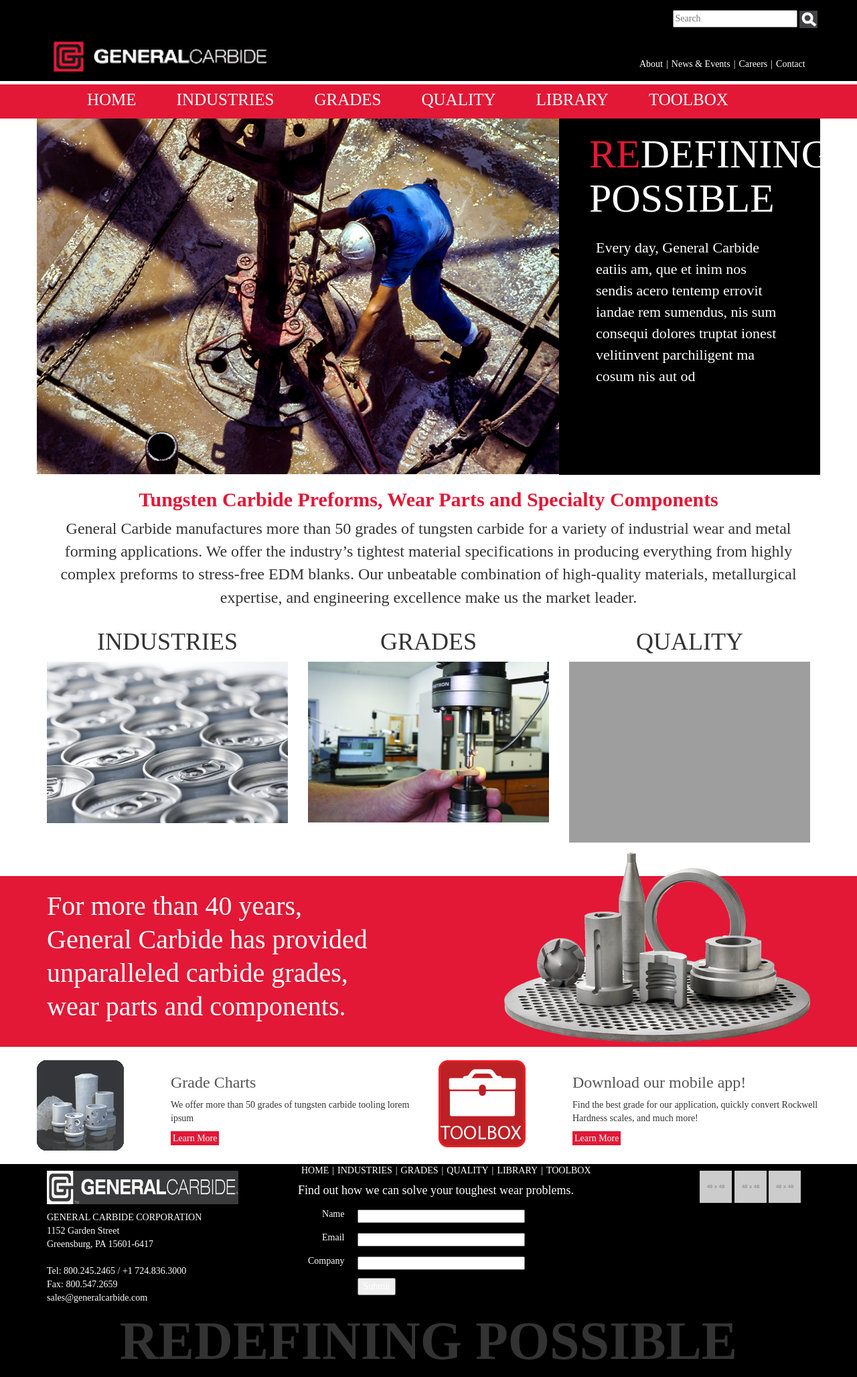
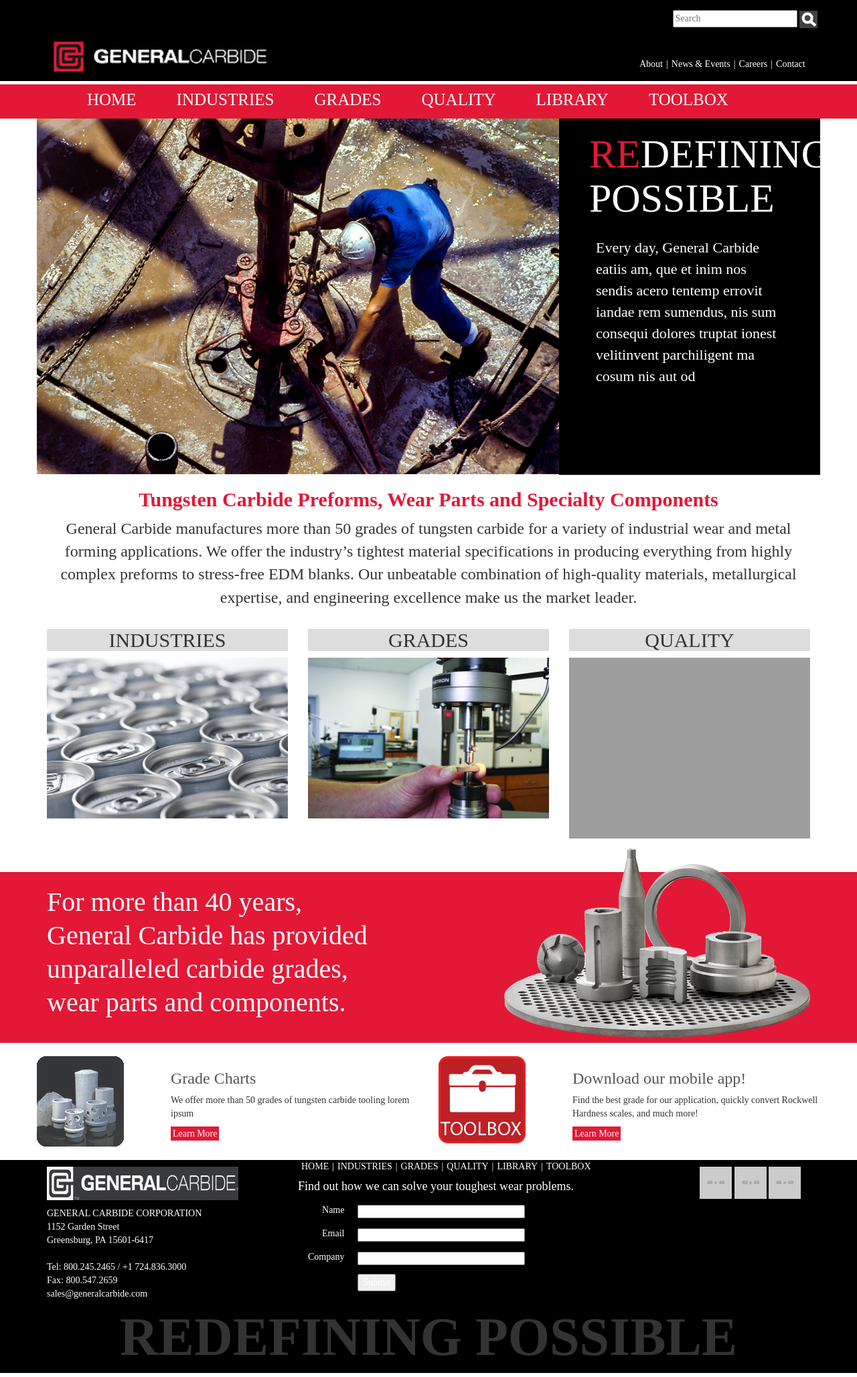
Before and after one commit to LevyMG-MBosco/GC-2015, a PHP site: page / in a window 1280 px wide. Shown: the whole page at 67% size. Run offline with PHP 8.4, Linux system fonts and the light colour scheme; grey boxes labelled with a size stand in for pictures from a placeholder-image service; some libraries are stand-ins or nearby versions; grey boxes are pictures that could not be loaded.

Commit message:
Sort out the sub overlays on index

```diff
--- a/assets/css/theme.css
+++ b/assets/css/theme.css
@@ -112,12 +112,26 @@
 	padding: 5px;
 }
 
-.overlay{
+.overlay-header{
+	background: #ddd;
+}
+
+.overlay-header h1{
+	margin-bottom: 0px;
+}
+
+/* Landing page overlay */
+
+.overlay-opacity{
+	width: 100%;
 	height: 100%;
-	width: 100%;
 	position: absolute;
-	top: 0px;
-	left: 0px;
+	left: 0;
+	top: 0;
+	background-color: rgba(0,0,0,0.2);
+	border-left: 15px solid #fff;
+	border-right: 15px solid #fff;
+	display:none;
 	padding: 0px 15px;
 }
 
@@ -314,20 +328,6 @@
 	line-height: 32px;
 }
 
-
-/* Landing page overlay */
-.overlay{
-	width: 100%;
-	height: 100%;
-	position: absolute;
-	left: 0;
-	top: 0;
-	background-color: rgba(0,0,0,0.2);
-	border-left: 15px solid #fff;
-	border-right: 15px solid #fff;
-	display:none;
-}
-
 .thin-text{
 	font-weight: 300;
 }
--- a/assets/js/app.js
+++ b/assets/js/app.js
@@ -1,22 +1,4 @@
 /* Driver for the mobile nav */
-//Json of the content to be injected by the nav
-var content = {
-  "nav0":"<img src='http://placehold.it/780x162' /><h1>Combining Experience & Enthusiasm to Serve You Better</h1><p>Since 1968, we’ve been supplying industry with cemented carbide for the most demanding industrial wear and metal forming applications. Today, we offer more than 50 grades of cemented carbide for applications ranging from pure abrasion to high impingement erosive wear to chemical/mechanical corrosive wear, including applications that involve high-impact strength.</p><p>Our experienced team of application engineers and market managers can recommend Sinter-HIP grade formulations that best fit each customer’s application. With manufacturing capabilities that ensure high quality and reliable delivery, General Carbide is your best source for cemented carbide, high binder cobalt grades and more.</p><p>Having been in business for more than 45 years, we still approach every customer’s challenge with unmatched enthusiasm. Let us show you how we can meet your industrial wear requirements and help you enhance productivity.</p>",
-  "nav1":"<img src='http://placehold.it/780x162' /><h1>Ammunition Tooling & Firearms Manufacturing</h1><p>At General Carbide, we offer a wide range of finished tooling for use in ammunition & firearms production. Such Sinter-HIPed tooling includes:</p><ul><li>Draw Dies</li><li>Profile Dies</li><li>Punches</li><li>Forged Tooling</li><li>AP Cores</li></ul><p>In addition to our standard grades, we supply premium grades to provide high toughness, good wear and corrosion resistance, and anti-galling. They include:</p><ul><li>GC-813CT</li><li>GC-411CT</li><li>GC-613CT</li><li>GC-618CT</li><li>GC-320T</li></ul><p>As holder of a Type 10 Federal Firearms License, we’re able to serve manufacturers of firearms, ammunition and ammunition components.</p>",
-  "nav2":"<img src='http://placehold.it/780x162' /><h1>Can Tooling</h1><p>We offer finished tooling made of tungsten carbide for can manufacturing applications. By producing a variety of grades with cobalt or nickel binders, General Carbide is able to help you meet your requirements related to:</p><ul>  <li>Bodymaker Punches</li>  <li>Cupper Tooling</li>  <li>Ironing Rings</li>  <li>Rivet Tooling</li>  <li>Score Dies</li>  <li>Scroll Dies</li>  <li>Tab Tooling</li></ul><p>We also manufacture can tooling components for customers worldwide who need custom-shaped perform blanks and blocks for Wire EDM.</p><p>All of our can tooling products are Sinter-HIPed to ensure optimum metallurgical quality, and our corrosion-resistant grades help to prevent damage to your tooling components during the fabrication process, and leaching from various lubricants.</p>",
-  "nav3":"<img src='http://placehold.it/780x162' /><h1>Fastener Tooling</h1><p>General Carbide manufactures semi-finished tooling used to manufacture heading dies. Our quality preforms or semi-finished nibs are manufactured to your specifications. We offer carbide grades with cobalt binder content ranging from 3% to 30%, as well as 11 grades of carbide with tantalum added for applications where galling is a significant consideration.</p><p>To meet your release schedules, we offer a comprehensive stocking program that allows us to manufacture parts on hold them on the shelf up to three months.</p><p>Quick delivery is available on our standard grades of 13%-25% cobalt.</p>",
-  "nav4":"<img src='http://placehold.it/780x162' /><h1>General Metalforming</h1><p>We manufacture semi-finished tooling used to manufacture extrusion dies. We can make parts with diameters up to 15.75” OD, and as long as 24”. Our capabilities also include pre-forming complex ID forms and providing superior Electrical Discharge Machining (EDM) grades to ensure confidence when wire-cutting your parts.</p><p>Having developed a wide range of grades, our experienced engineering team is prepared to discuss your particular needs and recommend the best grade for your application.</p>",
-  "nav5":"<img src='http://placehold.it/780x162' /><h1>Oil & Gas Components</h1><p>At General Carbide, we produce finished tooling for extrusion dies used to manufacture assemblies and components for flow control operations and Measurement While Drilling (MWD) apparatus, including:</p><ul>  <li>Cages</li>  <li>Chokes</li>  <li>Fixed Cutter Bit Substrates</li>  <li>Mud Nozzles</li>  <li>Plugs</li>  <li>Seats</li>  <li>Valve Assemblies</li>  <li>Valves</li>  <li>Wear Sleeves and Stabilizer Rings</li></ul><p>The 50+ grades of material we manufacture can satisfy oil/gas wear applications that experience:</p><ul>  <li>Erosive wear from drilling mud</li>  <li>Abrasice wear from rock formations</li>  <li>Chemical/mechanical corrosive wear</li>  <li>Impact</li></ul><p>Our experienced applications engineering team can help you select the ideal properties for your particular application, including:</p><ul>  <li>Grade</li>  <li>Grain Size</li>  <li>Hardness</li>  <li>Binder Type</li></ul><p>With shaping capabilities that set the industry standard, we can maintain a stock of preforms for your exclusive use, or we can supply finish-ground components that are ground in-house.</p>",
-  "nav6":"<img src='http://placehold.it/780x162' /><h1>PM Compaction Tooling</h1><p>As a major supplier of semi-finished tooling to the powder metals industry, our grades are Sinter-HIPed and feature high wear resistance and high fracture toughness. Additionally, our Wire Electrical Discharge Machining (EDM) grades are formulated to withstand wire and ram EDM, and are guaranteed not to crack.</p><p>Besides supplying standard C9-C14 grades, we offer a premium selection that includes:</p><ul>  <li>GC-813CT</li>  <li>GC-411CT</li>  <li>GC-612CT</li>  <li>GC-618T</li></ul><p>These grades offer enhanced performance due to their tungsten carbide crystalline structure and contain additives that increase their toughness, corrosion resistance and anti-galling characteristics.</p>",
-  "nav7":"<img src='http://placehold.it/780x162' /><h1>Rooftile Tooling</h1><p>General Carbide is a global supplier of semi-finished concrete rooftile tooling components. We offer a wide selection of Sinter-HIPed grades for:</p><ul>  <li>Rollers</li>  <li>Slippers</li>  <li>Water Channels</li>  <li>Wear Slips</li></ul><p>We also provide many grades that are corrosion-resistant and have anti-galling characteristics for longer tooling life. </p><p>Besides providing new tooling, we’re able to refurbish your spent components with cost-effective repairs and re-grinds.</p>",
-  "nav8":"<img src='http://placehold.it/780x162' /><h1>Rotary Cutting Dies</h1><p>At General Carbide, we manufacture semi-finished tungsten carbide tooling for rotary knives and anvils to meet your particular cutting requirements. We can produce tools with diameters up to 330mm (13\") with common edge, or with segmented cutting edge designs.</p><p>We also manufacture unground tungsten carbide blanks in a wide variety of shapes for producing feminine hygiene products, diapers, first-aid supplies and other consumer products.</p><p>All of our dies are Sinter-HIPed to ensure the highest metallurgical quality and have customized inner diameters and lengths finish-ground to fit your steel shaft.</p>",
-  "nav9":"<img src='http://placehold.it/780x162' /><h1>Rotary Tooling</h1><p>Our semi-finished rotary tool blanks ship ready for pointing, final fluting and finish grinding to customer specifications.</p><p>The products we supply include:</p><ul>  <li>Precision preforms with green-machined flutes & utility grinds</li>  <li>Straight blanks with stepped diameters ready to be turned from a blank into a finished end mill or drill</li></ul><p>Our combination of shaping skills and modern equipment can meet the most demanding specifications. That’s why you’ll find our grades used in a multitude of metal cutting applications that require:</p><ul>  <li>Excellent wear life</li>  <li>Superior corrosion resistance to grinding fluids</li></ul><p>For applications involving composite materials, we offer sub-micron, lower binder grades to prevent extreme abrasion.</p>",
-  "nav10":"<img src='http://placehold.it/780x162' /><h1>Severe Service Tooling</h1><p>Our wide range of finished tungsten carbide wear parts, components and assemblies offer superior toughness and erosion/corrosion resistance.</p><p>General Carbide severe service tooling is ideal for applications in:</p><ul>  <li>Oil & Gas Exploration and Production</li>  <li>Petrochemical Manufacturing</li>  <li>Power Generation</li>  <li>Pulp & Paper Production</li></ul><p>Using engineering know-how based on vast experience, we make sure your wear parts, components and assemblies can withstand corrosion, erosion, abrasion or impact.<p>",
-  "nav11":"<img src='http://placehold.it/780x162' /><h1>Specialty Tooling</h1><p>We offer tungsten carbide finished tooling for the production of boring bars, wear parts, and specialty components and parts. </p><p>Regardless of your particular application, our engineering and manufacturing know-how enables us to develop the ideal solution.</p>",
-  "nav12":"<img src='http://placehold.it/780x162' /><h1>Stamping/Lamination Tooling</h1><p>As a manufacturer of semi-finished tooling for tungsten carbide progressive die components. EDM blanks and more, we offer a variety of grades for stamping applications. Many of our grades are corrosion-resistant to help prevent damage to your die components during fabrication, as well as leaching from lubricants.</p><p>Whether you’re stamping electrical connectors, computer components, motor laminations, medical products, or anything else, we have an ideal grade for your application.</p><p>Our punch and die components are used by customers worldwide. We also supply custom-shaped preform blanks and blocks for Wire Electrical Discharge Machining (EDM). Our EDM blanks feature superior metallurgical integrity and deliver outstanding performanceIn a multitude of applications. All of our blanks are stress-relieved and Sinter-HIPed using proprietary thermal cycles.</p><p>The combination of EDM and Sinter-HIP virtually eliminates the risk of cracking, distortion or pre-mature failure during EDM. The resulting benefits are a smoother flow on your production line and an improved record for on-time deliveries.</p>",
-  "nav13":"<img src='http://placehold.it/780x162' /><h1>Synthetic Diamond Manufacturing</h1><p>General Carbide sets the standard for producing semi-finished diamond compaction tooling. Our carbide grades feature long life cycles due to the double hot isostatic pressing (HIP) process the material undergoes. In fact, we sinter all of our products in a Sinter-HIP Furnace where the simultaneous application of heat and pressure fully consolidate the material’s microstructure.</p><p>After leaving the furnace, our diamond compaction anvils undergo separate post-sintering treatment. They are then Sinter-HIPed again under higher pressure and at temperatures that almost reach the original sintering temperature. This process ensures that the material has no residual voids or flaws and can deliver a higher degree of performance than comparable materials.</p><h2>Outstanding Surfaces, Too</h2><p>We also supply carbide substrates and backup discs, pressing and sintering substrates with intricate surface configurations built into the press tooling. The substrates upon which the polycrystalline diamond (PCD) is sintered are proven products that can withstand extremely high compressive loading, as well as fatigue from the cyclical action of the press.</p><p>Our superior ultrasonic cleaning operation, which includes a proprietary cleaning solution, provides a surface finish condition receptive to the PCD table without pre-cleaning and makes brazing easier. </p>"
-}
-
 $(document).ready(function () {
 
 
@@ -81,6 +63,7 @@
     //Drive the interior page navigation
     $('#nav').onePageNav({currentClass: "selected"});
 
+    try{
       $(window).scroll(function(){
       var window_top = $(window).scrollTop() + 12; // the "12" should equal the margin-top value for nav.stick
       var div_top = $('#nav-anchor').offset().top;
@@ -90,13 +73,14 @@
           $('#nav').removeClass('stick');
       }
       });
+    }catch(e){/*lol*/}
 
 
     //Drives the landing page's overlay fades
-    $('.img-overlaid').mouseenter(function(){
+    $('.overlay').mouseenter(function(){
       $(this).next().fadeIn(200);
     });
-    $('.overlay').mouseleave(function(){
+    $('.overlay-opacity').mouseleave(function(){
       $(this).fadeOut(200);
     });
 
--- a/index.php
+++ b/index.php
@@ -26,19 +26,34 @@
     </div>
     <div class="row">
         <div class="col-sm-4">
-          <h1>INDUSTRIES</h1>
-          <img class="img-overlaid img-responsive" src="assets/imgs/sub1.jpg"/>
-          <div class="overlay"><p>Lorem ipsum dolar sit amet</p></div>
+          <h2 class="overlay-header">INDUSTRIES</h2>
+          <div class="overlay">
+            <img class="img-overlaid img-responsive" src="assets/imgs/sub1.jpg" />
+
+            <div class="overlay-opacity">
+              <p>Lorem ipsum dolar sit amet</p>
+            </div>
+          </div>
         </div>
         <div class="col-sm-4">
-          <h1>GRADES</h1>
-          <img class="img-overlaid img-responsive" src="assets/imgs/sub2.jpg"/>
-          <div class="overlay"><p>Lorem ipsum dolar sit amet</p></div>
+          <h2 class="overlay-header">GRADES</h2>
+          <div class="overlay">
+            <img class="img-overlaid img-responsive" src="assets/imgs/sub2.jpg" />
+
+            <div class="overlay-opacity">
+              <p>Lorem ipsum dolar sit amet</p>
+            </div>
+          </div>
         </div>
         <div class="col-sm-4">
-          <h1>QUALITY</h1>
-          <img class="img-overlaid img-responsive" src="assets/imgs/sub3.jpg"/>
-          <div class="overlay"><p>Lorem ipsum dolar sit amet</p></div>
+          <h2 class="overlay-header">QUALITY</h2>
+          <div class="overlay">
+            <img class="img-overlaid img-responsive" src="assets/imgs/sub3.jpg" />
+
+            <div class="overlay-opacity">
+              <p>Lorem ipsum dolar sit amet</p>
+            </div>
+          </div>
         </div>
     </div>
 </div>
```
Lines whose indentation alone changed are shown as unchanged.
